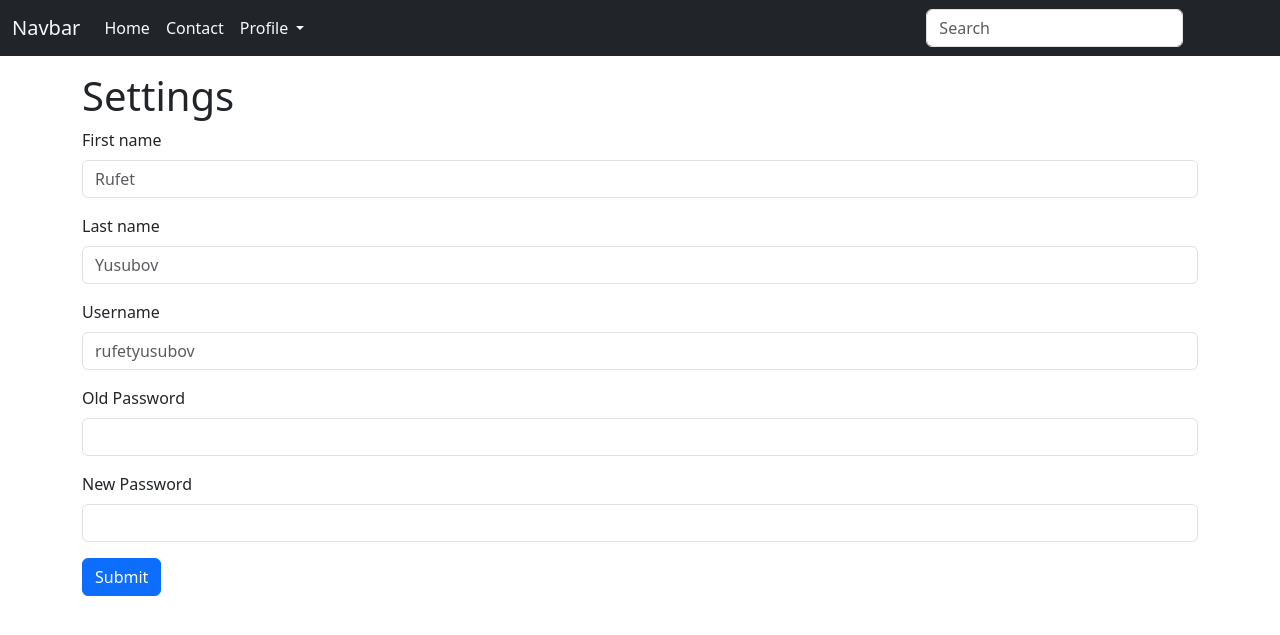
After one commit to RufetYusubov/filmproject, a Django app: page /account/settings/ in a window 1280 px wide. The commit adds this page. Shown: the top 635 px of the page. Run offline with Django 4.2, Linux system fonts and the light colour scheme; a user stored in the database is signed in.

Commit message:
Messages created

```diff
--- a/filmproject/account/urls.py
+++ b/filmproject/account/urls.py
@@ -5,5 +5,6 @@ urlpatterns = [
     path('signup/',views.signup,name='signup'),
     path('login/', views.loginUser, name='login'),
     path('logout/',views.logoutUser,name='logout'),
-    path('changepassword/',views.changepassword, name= 'changepassword' )
+    path('changepassword/',views.changepassword, name= 'changepassword' ),
+    path('settings/', views.settings, name = 'settings')
 ]
--- a/filmproject/account/views.py
+++ b/filmproject/account/views.py
@@ -3,6 +3,7 @@ from django.http import Http404
 from django.contrib.auth.models import User
 from django.contrib import messages
 from django.contrib.auth import login, logout, authenticate
+from django.contrib.auth.hashers import check_password
 
 def check_password(password):
     if len(password)>=8:
@@ -78,14 +79,43 @@ def changepassword(request):
     if request.user.is_authenticated:
         raise Http404
     if request.method == "POST":
+        username = request.POST.get("username")
         newpassword1 = request.POST.get("newpassword1")
         newpassword2 = request.POST.get("newpassword2")
+        user = User.objects.get(username=username)
+
+        # print(username, newpassword1, newpassword2, user)
 
         if newpassword1 == newpassword2:
-            request.user.set_password(newpassword1)
-            request.user.save()
+            user.set_password(newpassword1)
+            user.save()
             messages.success(request, "Password changed")
 
-            return redirect("login")
+        return redirect("login")
 
     return render(request,'changepassword.html')
+
+def settings(request):
+    if not request.user.is_authenticated:
+        raise Http404
+    if request.method == "POST":
+        firstname = request.POST.get("firstname")
+        lastname = request.POST.get("lastname")
+        username = request.POST.get("username")
+        oldpassword = request.POST.get("oldpassword")
+        newpassword = request.POST.get("newpassword")
+        if firstname:
+            request.user.first_name = firstname
+            request.user.save()
+        if lastname:
+            request.user.last_name = lastname
+            request.user.save()
+        if username:
+            request.user.username = username
+            request.user.save()
+        if oldpassword and newpassword:
+            if check_password(oldpassword, request.user.password):
+                request.user.set_password(newpassword)
+                request.user.save()
+
+    return render(request, 'settings.html')
--- a/filmproject/contact/urls.py
+++ b/filmproject/contact/urls.py
@@ -2,5 +2,6 @@ from django.urls import path
 from contact import views
 
 urlpatterns = [
-    path('contact/', views.contact, name='contact')
+    path('contact/', views.contact, name='contact'),
+    path('messages/',views.messagess,name='messages')
 ]
--- a/filmproject/templates/changepassword.html
+++ b/filmproject/templates/changepassword.html
@@ -9,8 +9,12 @@
     <form method = "POST">
         {% csrf_token %}
         <div class="mb-3">
+          <label for="exampleInputPassword1" class="form-label">Username</label>
+          <input type="text" name="username" class="form-control" id="exampleInputPassword1">
+        </div>
+        <div class="mb-3">
           <label for="exampleInputPassword1" class="form-label">New Password</label>
-          <input type="password" name="newpasswor1" class="form-control" id="exampleInputPassword1">
+          <input type="password" name="newpassword1" class="form-control" id="exampleInputPassword1">
         </div>
         <div class="mb-3">
             <label for="exampleInputPassword1" class="form-label">New Password again</label>
--- a/filmproject/templates/navbar.html
+++ b/filmproject/templates/navbar.html
@@ -21,7 +21,8 @@
               <li><a class="dropdown-item" href="#">{{ request.user.username }}</a></li>
               <li><a class="dropdown-item" href="{% url 'logout' %}">Logout</a></li>
               <li><hr class="dropdown-divider"></li>
-              <li><a class="dropdown-item" href="#">Something else here</a></li>
+              <li><a class="dropdown-item" href="{% url 'settings' %}">Settings</a></li>
+              <li><a class="dropdown-item" href="{% url 'messages' %}">Messages</a></li>
             </ul>
           </li>
           {% else %}
--- /dev/null
+++ b/filmproject/templates/settings.html
@@ -0,0 +1,36 @@
+{% extends 'base.html' %}
+
+{% block title %}
+<title>
+Settings
+</title>
+{% endblock %}
+{% block content %}
+<div class = "container mt-3" >
+    <h1>Settings</h1>
+    <form method = "POST">
+        {% csrf_token %}
+        <div class="mb-3">
+            <label for="exampleInputPassword1" class="form-label">First name</label>
+            <input type="text" name="firstname" class="form-control" id="exampleInputPassword1" placeholder="{{ request.user.first_name }}">
+          </div>
+        <div class="mb-3">
+            <label for="exampleInputPassword1" class="form-label">Last name</label>
+            <input type="text" name="lastname" class="form-control" id="exampleInputPassword1" placeholder="{{request.user.last_name }}">
+          </div>
+        <div class="mb-3">
+          <label for="exampleInputPassword1" class="form-label">Username</label>
+          <input type="text" name="username" class="form-control" id="exampleInputPassword1" placeholder="{{ request.user.username }}">
+        </div>
+        <div class="mb-3">
+          <label for="exampleInputPassword1" class="form-label">Old Password</label>
+          <input type="password" name="oldpassword" class="form-control" id="exampleInputPassword1">
+        </div>
+        <div class="mb-3">
+            <label for="exampleInputPassword1" class="form-label">New Password</label>
+            <input type="password" name = "newpassword" class="form-control" id="exampleInputPassword1">
+          </div>
+        <button type="submit" class="btn btn-primary">Submit</button>
+      </form>
+</div>
+{% endblock %}
```
Also changed, not shown: filmproject/contact/views.py (+11 -0 lines), filmproject/templates/messages.html (added, +19 -0 lines), filmproject/db.sqlite3.
